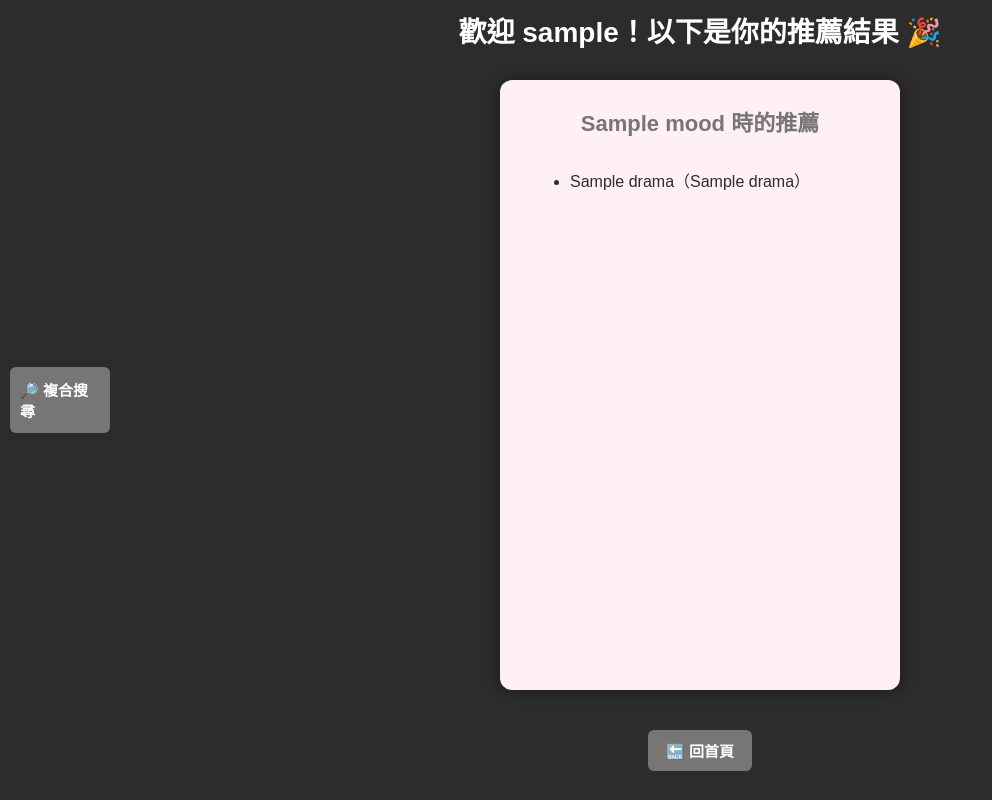
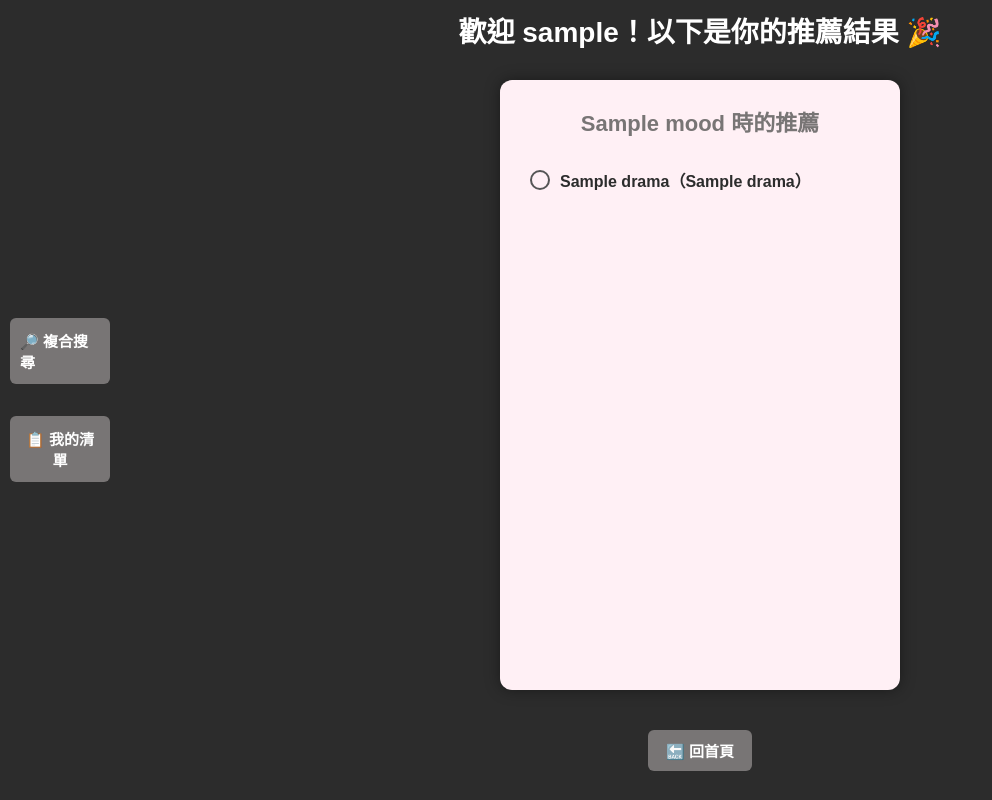
Before and after one commit to Changyenhsun/database_system_project, a Flask app: template templates/recommend.html in a window 1280 px wide. Shown: the whole page, without its empty margins (0-992 px from the left). Run offline with Flask 3, Linux system fonts and the light colour scheme; the template is opened without the code that fills it: most values are stand-ins (such as "Sample title", 1, 10 or a date in 2020).

Commit message:
新增user加入清單功能

```diff
--- a/app.py
+++ b/app.py
@@ -39,6 +39,9 @@
 
     return render_template('user.html', genres=genre_list)
 
+@app.route('/mylist')
+def my_list_page():
+    return render_template("mylist.html")
 
 @app.route('/search', methods=['GET', 'POST'])
 def complex_search():
--- /dev/null
+++ b/static/recommend.js
@@ -0,0 +1,30 @@
+document.addEventListener("DOMContentLoaded", () => {
+    const checkboxes = document.querySelectorAll('.drama-checkbox');
+
+    checkboxes.forEach(checkbox => {
+        checkbox.addEventListener('change', () => {
+            const title = checkbox.dataset.title;
+            const genre = checkbox.dataset.genre;
+
+            let list = JSON.parse(localStorage.getItem('myList')) || [];
+
+            if (checkbox.checked) {
+                list.push({ title, genre });
+            } else {
+                list = list.filter(item => item.title !== title);
+            }
+
+            localStorage.setItem('myList', JSON.stringify(list));
+        });
+    });
+});
+
+function showMyList() {
+    const list = JSON.parse(localStorage.getItem('myList')) || [];
+    if (list.length === 0) {
+        alert("你的清單是空的喔！");
+    } else {
+        const message = list.map(item => `${item.title}（${item.genre}）`).join('\n');
+        alert("你的清單：\n\n" + message);
+    }
+}
--- a/static/style.css
+++ b/static/style.css
@@ -58,6 +58,8 @@
     padding: 10px 10px;
     background-color: #2c2c2c;
     display: flex;
+    flex-direction: column;
+    gap: 12px;
     justify-content: center;
     align-items: center;
 }
@@ -172,7 +174,6 @@
     width: fit-content;
 }
 
-/* 按鈕維持紅色樣式 */
 .search-link {
     display: inline-block;
     background-color: #787575;
@@ -183,3 +184,54 @@
     font-weight: bold;
     font-size: 15px;
 }
+
+.search-link:hover {
+    background-color: #505050;
+}
+
+.drama-option {
+    cursor: pointer;
+    display: flex;
+    align-items: center;
+}
+
+.drama-option input[type="checkbox"] {
+    display: none;
+}
+
+.custom-circle {
+    width: 16px;
+    height: 16px;
+    border: 2px solid #555;
+    border-radius: 50%;
+    margin-right: 10px;
+    display: inline-block;
+    position: relative;
+}
+
+.drama-option input[type="checkbox"]:checked + .custom-circle {
+    background-color: #555;
+}
+
+ul {
+    list-style: none;
+    padding-left: 0;
+    margin-left: 0;
+}
+
+.mylist-link {
+    padding: 12px 10px;
+    border-radius: 6px;
+    font-weight: bold;
+    font-size: 15px;
+    display: block;
+    margin-top: 20px;
+    text-align: center;
+    background-color: #787575;
+    color: #fff;
+    text-decoration: none;
+}
+
+.mylist-link:hover {
+    background-color: #505050;
+}
--- a/templates/recommend.html
+++ b/templates/recommend.html
@@ -8,6 +8,8 @@
 <body class="recommend-page">
     <div class="recommend-sidebar">
             <a class="search-link" href="{{ url_for('complex_search') }}">🔎 複合搜尋</a>
+            <a class="mylist-link" href="{{ url_for('my_list_page') }}">📋 我的清單</a>
+
     </div>
 
     <div class="recommend-content">
@@ -25,7 +27,13 @@
                         </h2>
                         <ul>
                             {% for drama in dramas %}
-                                <li>{{ drama.Title }}（{{ drama.GenreName }}）</li>
+                                <li>
+                                    <label class="drama-option">
+                                        <input type="checkbox" class="drama-checkbox" data-title="{{ drama.Title }}" data-genre="{{ drama.GenreName }}">
+                                        <span class="custom-circle"></span>
+                                        {{ drama.Title }}（{{ drama.GenreName }}）
+                                    </label>
+                                </li>
                             {% endfor %}
                         </ul>
                     </div>
@@ -34,5 +42,6 @@
             <a class="back-link" href="/">🔙 回首頁</a>
         </main>
     </div>
+    <script src="{{ url_for('static', filename='recommend.js') }}"></script>
 </body>
 </html>
```
Also changed, not shown: static/mylist.js (added, +18 -0 lines), templates/mylist.html (added, +18 -0 lines).
